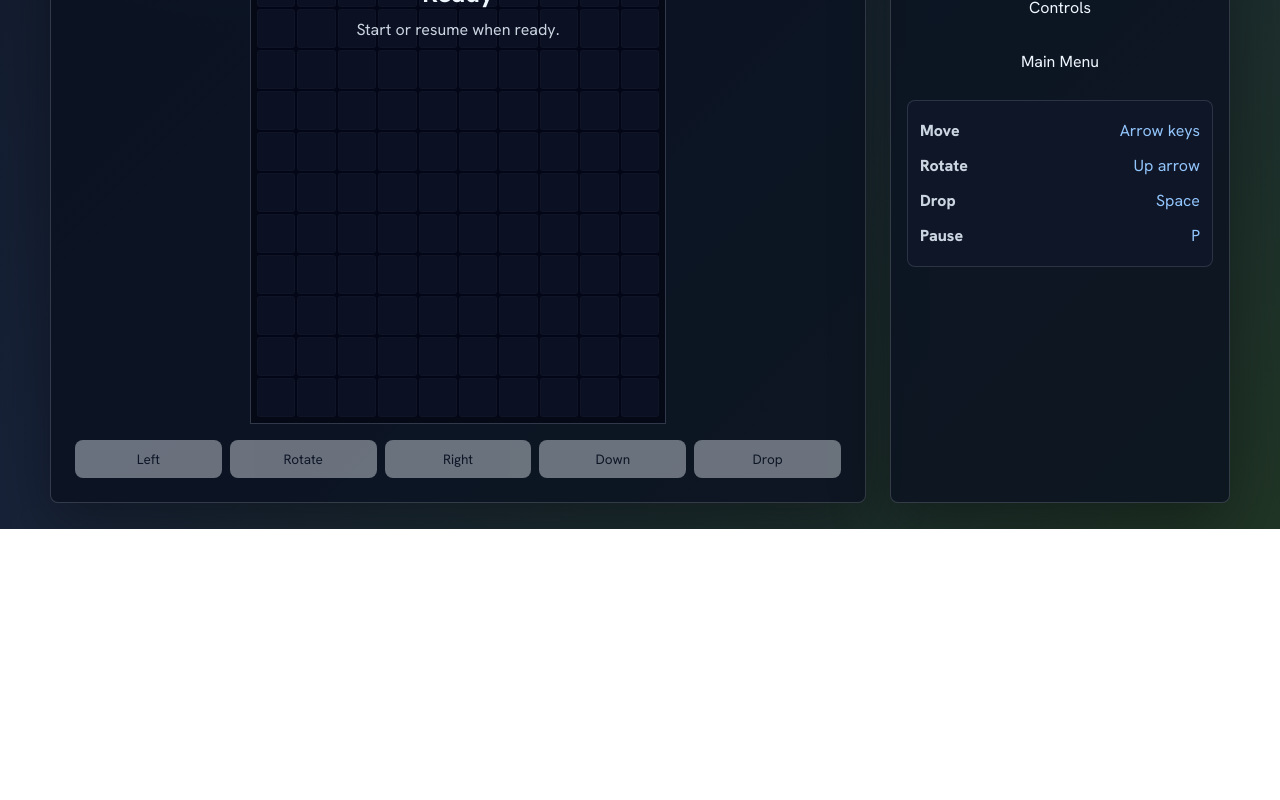
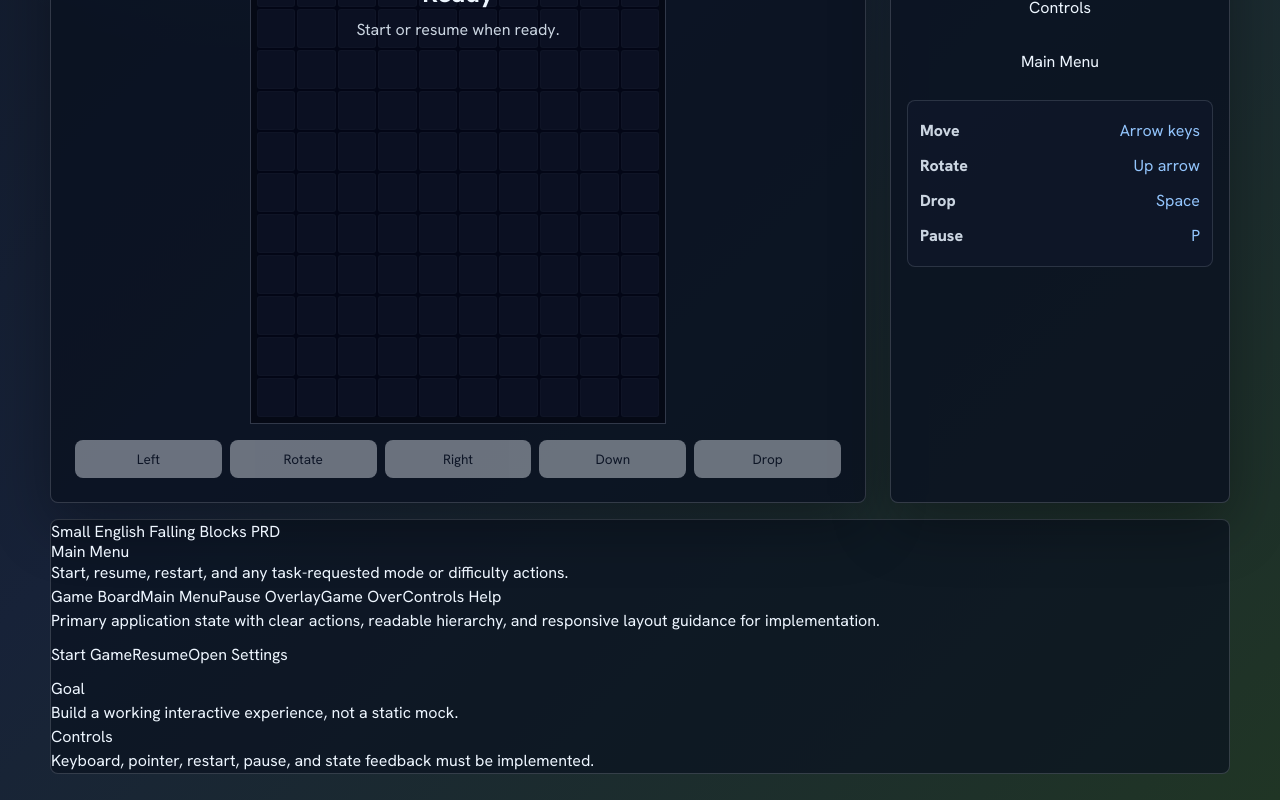
Before and after one commit to hikmetgulsesli/orbit-blocks-canary, a React (Vite) app: page / in a window 1280 px wide. Shown: the part 514-1314 px from the top of the page. Before the commit the page ends 1043 px from the top, so only its background shows below. Built offline with nearby package versions, Linux system fonts and the light colour scheme.

Commit message:
feat: US-001 - Small English Falling Blocks - game engine, state and test bridge

```diff
--- a/src/App.css
+++ b/src/App.css
@@ -249,14 +249,12 @@ button:disabled {
 }
 
 .generated-screen-host {
-  position: absolute;
-  width: 1px;
-  height: 1px;
-  max-height: 1px;
-  overflow: auto;
-  clip: rect(0 0 0 0);
-  clip-path: inset(50%);
-  white-space: nowrap;
+  width: min(1180px, 100%);
+  margin: 1rem auto 0;
+  border: 1px solid rgba(226, 232, 240, 0.18);
+  border-radius: 8px;
+  overflow: hidden;
+  background: rgba(10, 18, 32, 0.72);
 }
 
 @media (max-width: 860px) {
--- a/src/App.tsx
+++ b/src/App.tsx
@@ -176,7 +176,7 @@ export default function App() {
           </aside>
         </section>
 
-        <section className="generated-screen-host" aria-label="Generated screen action bridge" aria-hidden="true" hidden>
+        <section className="generated-screen-host" aria-label="Generated screen">
           {generatedScreen}
         </section>
       </main>
```
